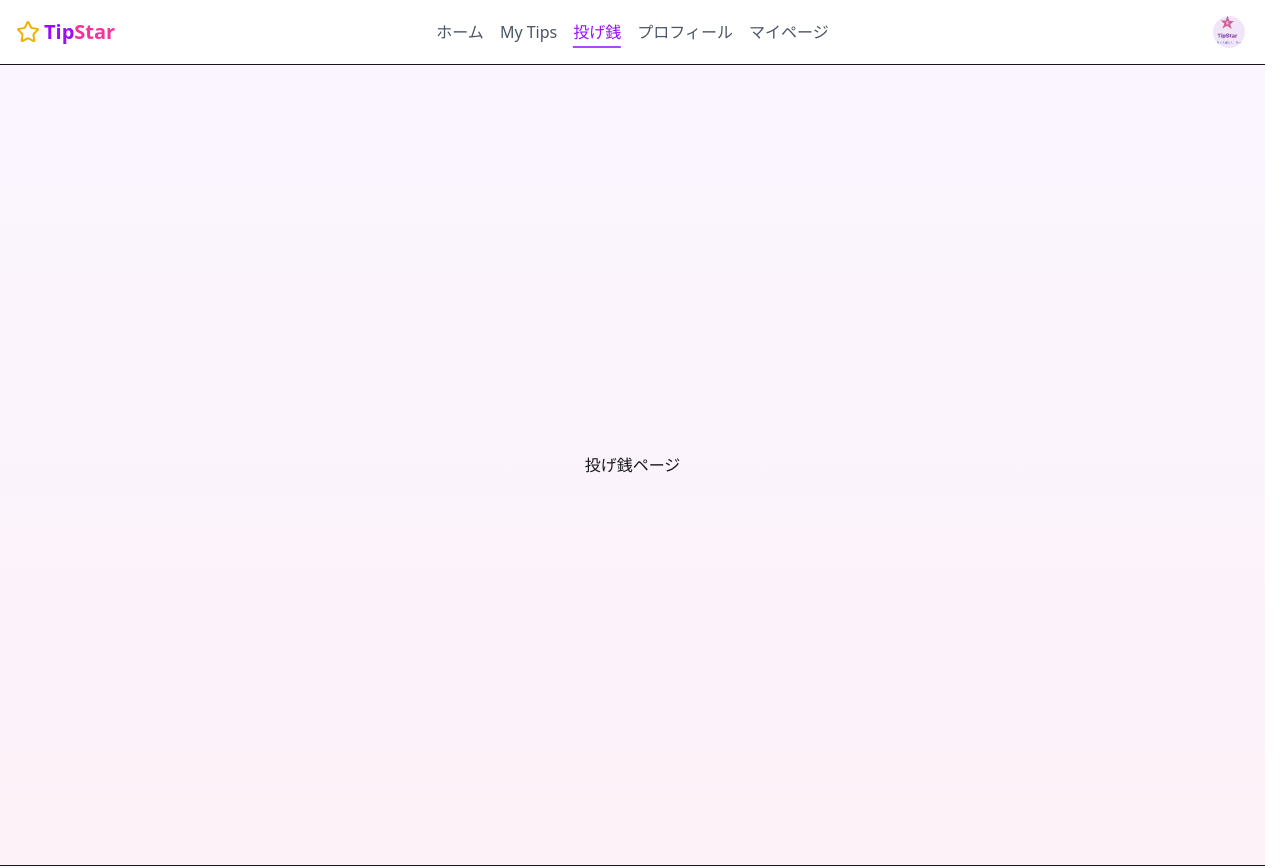
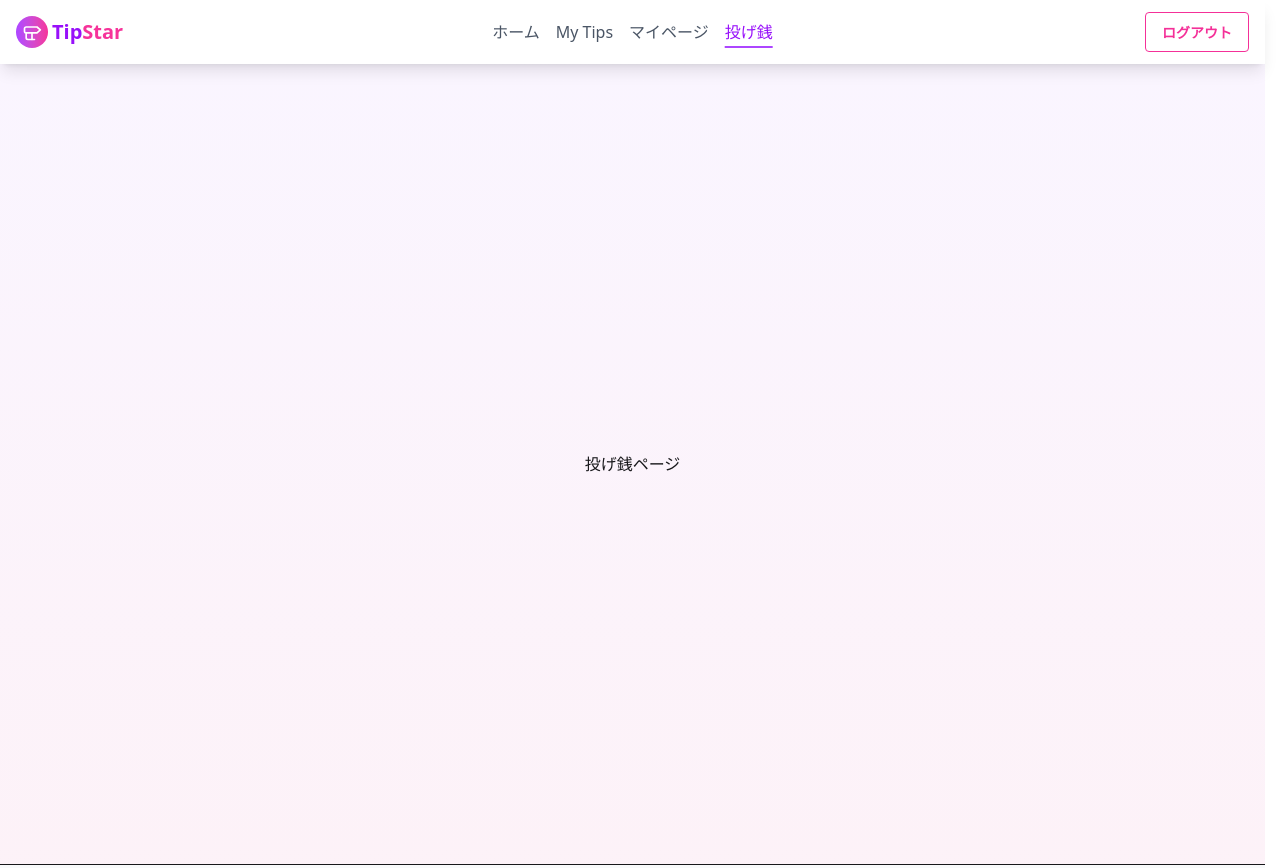
Before and after one commit to Hackathon-by-Supporters/TipStar, a Next.js app: page /donate in a window 1280 px wide. Shown: the top 868 px of the page. Built offline with nearby package versions, Linux system fonts and the light colour scheme.

Commit message:
style: uiをちょっと変更

```diff
--- a/app/profile/page.tsx
+++ /dev/null
@@ -1,9 +0,0 @@
-export default function Mytips() {
-    return (
-        <main className="min-h-screen bg-gradient-to-b from-purple-50 to-pink-50 flex justify-center items-center">
-            <div className="container text-center">
-                プロフィールページ
-            </div>
-        </main>
-    );
-}
--- a/components/layouts/site-header.tsx
+++ b/components/layouts/site-header.tsx
@@ -2,15 +2,14 @@
 
 import Link from "next/link";
 import { usePathname, useRouter } from "next/navigation";
-import { useEffect, useRef, useState } from "react";
+import { useRef, useState } from "react";
 import { motion, AnimatePresence } from "framer-motion";
 import { signOut } from "@/utils/supabase-auth/authGoogle";
-import { Star } from "lucide-react";
 
 export default function SiteHeader() {
   const pathname = usePathname();
   const [isMenuOpen] = useState(false);
-  const [isDropdownOpen, setIsDropdownOpen] = useState(false);
+  // const [isDropdownOpen, setIsDropdownOpen] = useState(false);
   const dropdownRef = useRef<HTMLDivElement>(null);
   const router = useRouter();
   const isActive = (href: string) => pathname === href;
@@ -23,25 +22,25 @@ export default function SiteHeader() {
     }
   }
 
-  // ドロップダウンメニューの背景クリックしたらドロップダウンメニュー閉じる
-  useEffect(() => {
-    const handleClickOutside = (event: MouseEvent) => {
-      if (
-        dropdownRef.current &&
-        !dropdownRef.current.contains(event.target as Node)
-      ) {
-        setIsDropdownOpen(false);
-      }
-    };
+  // // ドロップダウンメニューの背景クリックしたらドロップダウンメニュー閉じる
+  // useEffect(() => {
+  //   const handleClickOutside = (event: MouseEvent) => {
+  //     if (
+  //       dropdownRef.current &&
+  //       !dropdownRef.current.contains(event.target as Node)
+  //     ) {
+  //       setIsDropdownOpen(false);
+  //     }
+  //   };
 
-    document.addEventListener("mousedown", handleClickOutside);
-    return () => {
-      document.removeEventListener("mousedown", handleClickOutside);
-    };
-  }, []);
+  //   document.addEventListener("mousedown", handleClickOutside);
+  //   return () => {
+  //     document.removeEventListener("mousedown", handleClickOutside);
+  //   };
+  // }, []);
 
   return (
-    <header className="sticky top-0 z-50 w-full border-b bg-white/80 backdrop-blur-sm">
+    <header className="sticky top-0 z-50 w-full bg-white/80 backdrop-blur-sm shadow-lg">
       <div className="flex h-16 items-center justify-between px-4 w-full">
         {/* Left: Logo + Menu Button */}
         <div className="flex items-center gap-2 flex-shrink-0">
@@ -51,7 +50,22 @@ export default function SiteHeader() {
               transition={{ duration: 0.6 }}
               className=""
             >
-              <Star className="text-yellow-500" />
+              <div className="rounded-full bg-gradient-to-r from-purple-500 to-pink-500 p-1.5">
+                <svg
+                  xmlns="http://www.w3.org/2000/svg"
+                  viewBox="0 0 24 24"
+                  fill="none"
+                  stroke="currentColor"
+                  strokeWidth="2"
+                  strokeLinecap="round"
+                  strokeLinejoin="round"
+                  className="h-5 w-5 text-white"
+                >
+                  <path d="M18 6H5a2 2 0 0 0-2 2v3a2 2 0 0 0 2 2h13l4-3.5L18 6Z"></path>
+                  <path d="M12 13v8"></path>
+                  <path d="M5 13v6a2 2 0 0 0 2 2h8"></path>
+                </svg>
+              </div>
             </motion.div>
             <span className="text-xl font-bold text-purple-600">
               Tip<span className="text-pink-500">Star</span>
@@ -64,9 +78,8 @@ export default function SiteHeader() {
           {[
             { href: "/", label: "ホーム" },
             { href: "/my-tips", label: "My Tips" },
+            { href: "/mypage", label: "マイページ" },
             { href: "/donate", label: "投げ銭" },
-            { href: "/profile", label: "プロフィール" },
-            { href: "/mypage", label: "マイページ" },
           ].map((item) => (
             <Link
               key={item.href}
@@ -90,54 +103,11 @@ export default function SiteHeader() {
         <div className="flex items-center gap-2">
           <div className="dropdown dropdown-end relative" ref={dropdownRef}>
             <button
-              onClick={() => setIsDropdownOpen(!isDropdownOpen)}
-              className="btn btn-ghost btn-circle avatar"
+              onClick={handleLogout}
+              className="btn btn-outline btn-secondary"
             >
-              <div className="w-8 rounded-full">
-                <img
-                  src="/スクリーンショット 2025-04-02 19.30.37.svg"
-                  alt="ユーザー"
-                />
-              </div>
+              ログアウト
             </button>
-            <AnimatePresence>
-              {isDropdownOpen && (
-                <motion.ul
-                  initial={{ opacity: 0, scale: 0.95 }}
-                  animate={{ opacity: 1, scale: 1 }}
-                  exit={{ opacity: 0, scale: 0.95 }}
-                  transition={{ duration: 0.2 }}
-                  className="absolute right-0 mt-2 w-52 origin-top-right rounded-md bg-white p-2 shadow-lg z-50"
-                >
-                  <li>
-                    <Link
-                      href="/profile"
-                      onClick={() => setIsDropdownOpen(false)}
-                      className="block px-4 py-2 hover:bg-gray-100 rounded"
-                    >
-                      プロフィール
-                    </Link>
-                  </li>
-                  <li>
-                    <Link
-                      href="/my-tips"
-                      onClick={() => setIsDropdownOpen(false)}
-                      className="block px-4 py-2 hover:bg-gray-100 rounded"
-                    >
-                      マイTips
-                    </Link>
-                  </li>
-                  <li>
-                    <button
-                      onClick={handleLogout}
-                      className="w-full text-left px-4 py-2 hover:bg-gray-100 rounded"
-                    >
-                      ログアウト
-                    </button>
-                  </li>
-                </motion.ul>
-              )}
-            </AnimatePresence>
           </div>
         </div>
       </div>
@@ -183,5 +153,4 @@ export default function SiteHeader() {
       </AnimatePresence>
     </header>
   );
-
 }
--- a/components/ui/TipsList.tsx
+++ b/components/ui/TipsList.tsx
@@ -22,10 +22,10 @@ export default async function TipsList({ tips }: Props) {
   );
 
   return (
-    <ul className="space-y-6">
+    <ul className="flex flex-wrap gap-10 justify-center">
       {tipsWithLikedStatus.map((tip) => (
         <div
-          className="card bg-base-100 overflow-hidden hover:shadow-lg transition-shadow"
+          className="card bg-base-100 overflow-hidden border-2 border-gray-200 hover:shadow-lg transition-shadow w-1/4 rounded-2xl"
           key={tip.id}
         >
           <div className="card-body">
--- a/components/ui/likesButton.tsx
+++ b/components/ui/likesButton.tsx
@@ -33,7 +33,7 @@ export default function LikesButton({
       disabled={liked}
       className={`btn ${
         liked
-          ? "bg-gray-300 text-gray-500 cursor-not-allowed"
+          ? "text-black"
           : "bg-white text-pink-600 hover:bg-pink-600 hover:text-white"
       }`}
     >
```
Also changed, not shown: app/page.tsx (+4 -5 lines), components/ui/insertTipsModal.tsx (+41 -21 lines).
